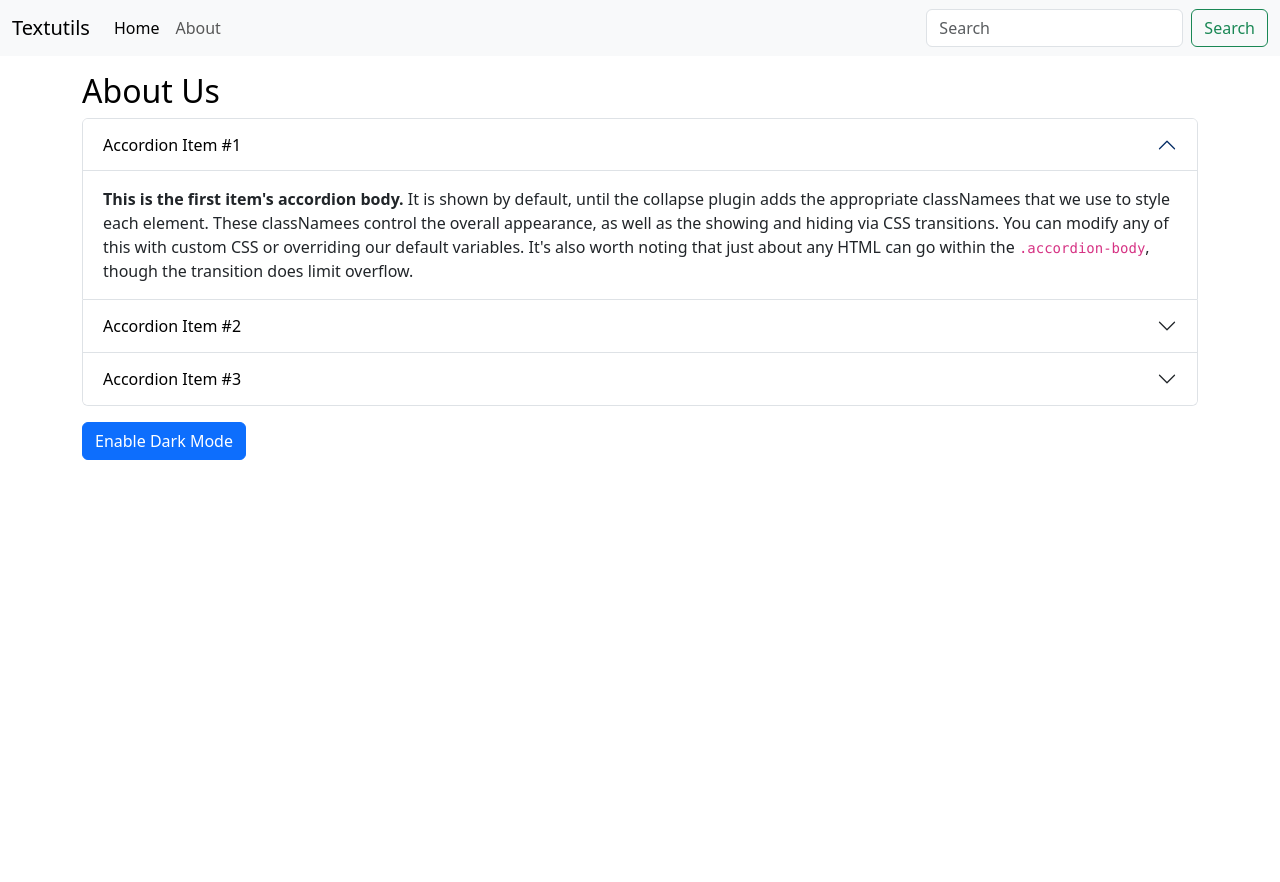
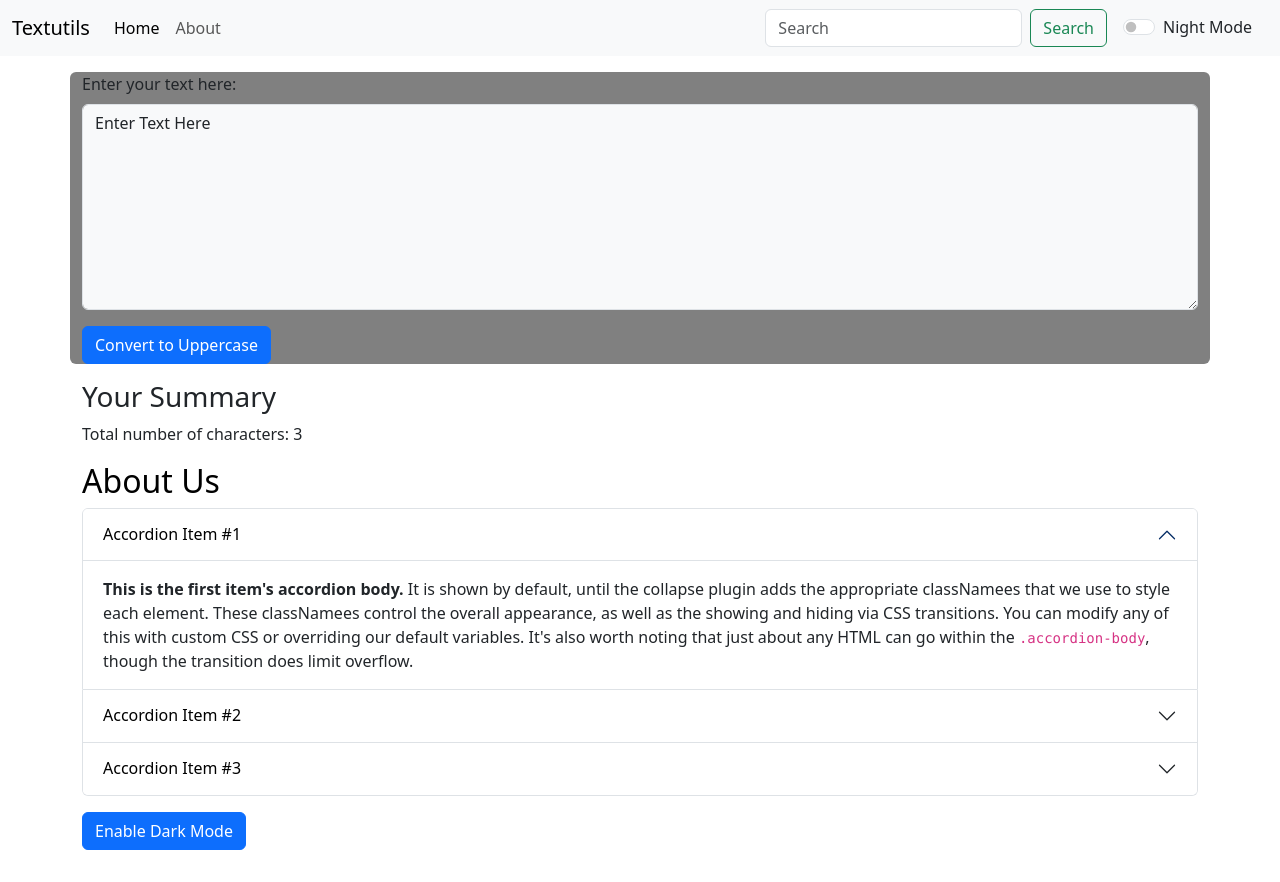
Before and after one commit to rajann44/react-learn, a React (Create React App) app: page / in a window 1280 px wide. Before the commit the page ends 800 px from the top, so only its background shows below. Built offline with nearby package versions, Linux system fonts and the light colour scheme.

Commit message:
improve dark mode and use more props

```diff
--- a/src/App.js
+++ b/src/App.js
@@ -1,13 +1,27 @@
+import { useState } from "react";
 import About from "./components/About";
 import Navbar from "./components/Navbar";
 import Textform from "./components/Textform";
 
 function App() {
+
+  const[mode, setMode] = useState('light');
+
+  const toggleMode = () => {
+    if(mode === 'light'){
+      setMode('dark')
+      document.body.style.backgroundColor = '#0B243B';
+    }else{
+    setMode('light')
+    document.body.style.backgroundColor = 'white';
+  }
+  }
+
   return (
     <>
-    <Navbar title='Textutils'/>
+    <Navbar title='Textutils' mode={mode} toggleMode={toggleMode}/>
+    <Textform title='Enter your text here:' mode={mode}></Textform>
     <About></About>
-    {/*<Textform title='Enter your text here:'></Textform>*/}
     </>
   );
 }
--- a/src/components/Navbar.js
+++ b/src/components/Navbar.js
@@ -3,7 +3,7 @@ import PropTypes from 'prop-types'
 
 export default function Navbar(props) {
   return (
-    <nav className="navbar navbar-expand-lg bg-body-tertiary">
+    <nav className={`navbar navbar-expand-lg navbar-${props.mode} bg-${props.mode}`}>
     <div className="container-fluid">
       <a className="navbar-brand" href="#">{props.title}</a>
       <button className="navbar-toggler" type="button" data-bs-toggle="collapse" data-bs-target="#navbarSupportedContent" aria-controls="navbarSupportedContent" aria-expanded="false" aria-label="Toggle navigation">
@@ -22,6 +22,10 @@ export default function Navbar(props) {
           <input className="form-control me-2" type="search" placeholder="Search" aria-label="Search"/>
           <button className="btn btn-outline-success" type="submit">Search</button>
         </form>
+        <div className={`form-check form-switch mx-3 text-${props.mode==='light'?'dark':'light'}`}>
+          <input className="form-check-input" onClick={props.toggleMode} type="checkbox" role="switch" id="flexSwitchCheckDefault"/>
+          <label className="form-check-label" htmlFor="flexSwitchCheckDefault">Night Mode</label>
+        </div>
       </div>
     </div>
   </nav>
--- a/src/components/Textform.js
+++ b/src/components/Textform.js
@@ -15,16 +15,16 @@ const handleOnChange = (event) => {
 
   return (
     <>
-    <div className='container my-3'>
+    <div className='container my-3 rounded'  style={{backgroundColor: props.mode==='light'?'grey':'black'}}>
         <div className="mb-3">
-        <label htmlFor="exampleFormControlTextarea1" className="form-label">{props.title}</label>
-        <textarea className="form-control" value={text} onChange={handleOnChange} id="exampleFormControlTextarea1" rows="8"></textarea>
+        <label htmlFor="exampleFormControlTextarea1" className={`form-label text-${props.mode==='light'?'dark':'light'}`}>{props.title}</label>
+        <textarea className={`form-control bg-${props.mode==='light'?'light':'dark'} text-${props.mode==='light'?'dark':'light'}`} value={text} onChange={handleOnChange} id="exampleFormControlTextarea1" rows="8"></textarea>
         </div>
         <button className="btn btn-primary" onClick={handleUpperCaseClick}>Convert to Uppercase</button>
     </div>
     <div className="container my-3">
-        <h3>Your Summary</h3>
-        <p>Total number of characters: {text.split(" ").length}</p>
+        <h3 className={`form-label text-${props.mode==='light'?'dark':'light'}`}>Your Summary</h3>
+        <p className={`form-label text-${props.mode==='light'?'dark':'light'}`}>Total number of characters: {text.split(" ").length}</p>
     </div>
 
     </>
```
